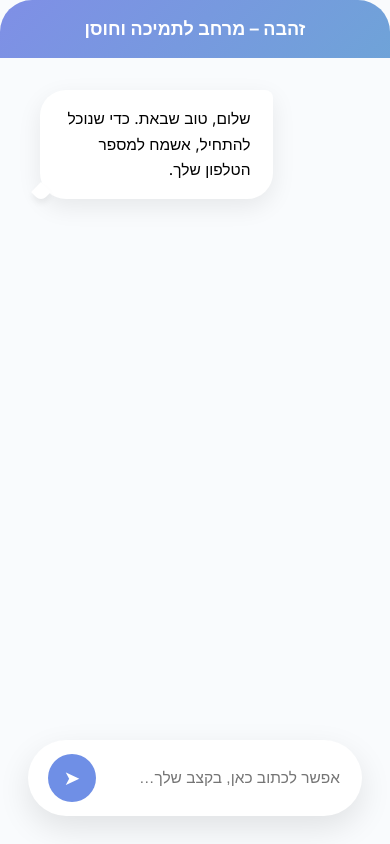
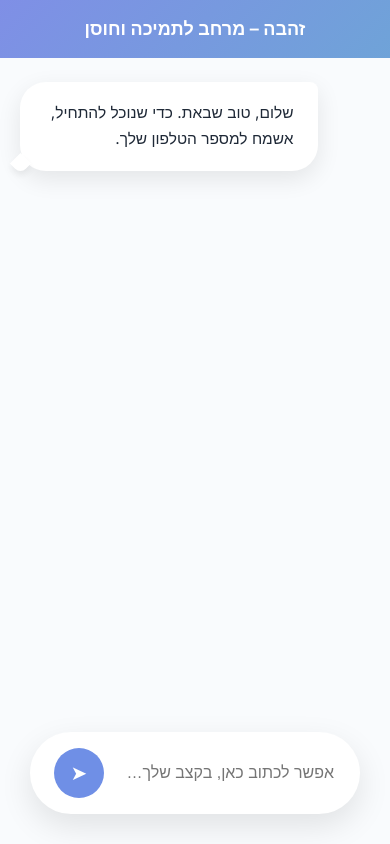
Before and after one commit to inaama8888/AI-agent-for-healthcare-, a React (Create React App) app in the folder client/: page / in a window 390 px wide. Built offline with nearby package versions, Linux system fonts and the light colour scheme.

Commit message:
css fix צםרק לחי ליעעח JHG

```diff
--- a/client/src/styles/Chat.css
+++ b/client/src/styles/Chat.css
@@ -1,6 +1,5 @@
 /* =================================================
-   ZAHAVA CHAT – EXACTLY LIKE PERFECT LOCAL
-   Full width, full height, clean & modern
+   ZAHAVA CHAT – FINAL CSS (רחב ומושלם כמו הלוקלי)
    ================================================= */
 
 /* ===== Variables ===== */
@@ -13,41 +12,42 @@
   --bot-bg: #ffffff;
   --user-bg: #e7efff;
 
+  --text-main: #1f2937;
+  --text-muted: #6b7280;
+
   --accent: #6f8fe6;
 
   --radius-xl: 26px;
   --radius-sm: 8px;
 }
 
-/* ===== Global Reset ===== */
+/* ===== Global Reset & RTL ===== */
 *, *::before, *::after {
   box-sizing: border-box;
 }
 
-html, body, #root {
+html {
+  direction: rtl;
+  height: 100%;
+}
+
+body, #root {
   height: 100%;
   margin: 0;
   padding: 0;
-}
-
-html {
-  direction: rtl;
-}
-
-body {
-  margin: 0;
   font-family: "Inter", system-ui, -apple-system, "Segoe UI", Arial, sans-serif;
   background: var(--bg-app);
+  color: var(--text-main);
   -webkit-font-smoothing: antialiased;
   -moz-osx-font-smoothing: grayscale;
 }
 
-/* ===== App shell – Full screen ===== */
+/* ===== App shell – מרווח קטן מאוד כדי שיהיה רחב ===== */
 .app-shell {
   height: 100vh;
   height: 100dvh;
   width: 100vw;
-  padding: 12px;                    /* מרווח קטן מסביב – בדיוק כמו בלוקלי המושלם */
+  padding: 12px;                     /* מרווח קטן ונעים מסביב – בדיוק כמו בלוקלי */
   margin: 0;
   background: var(--bg-app);
   display: flex;
@@ -55,43 +55,25 @@ body {
   align-items: center;
 }
 
-/* ===== Chat container – Wide and tall like perfect local ===== */
+/* ===== Chat container – רחב מקסימום כמו בלוקלי ===== */
 .chat-container {
-  width: 100%;
-  max-width: 1600px;                /* רחב מאוד – כמעט כל המסך */
+  width: 100%;                       /* 100% רוחב */
+  max-width: none !important;        /* מבטל כל הגבלה ישנה */
   height: 100%;
   max-height: 100dvh;
   background: var(--bg-canvas);
   border-radius: 32px;
-  box-shadow: 0 20px 60px rgba(0, 0, 0, 0.12);
+  box-shadow: 0 30px 80px rgba(0, 0, 0, 0.15), 0 10px 30px rgba(0, 0, 0, 0.08);
   display: flex;
   flex-direction: column;
   overflow: hidden;
-}
-
-/* Mobile – full screen, no radius, no shadow */
-@media (max-width: 768px) {
-  .app-shell {
-    padding: 0;
-  }
-
-  .chat-container {
-    border-radius: 0;
-    box-shadow: none;
-    height: 100vh;
-    height: 100dvh;
-  }
-
-  .chat-header {
-    border-radius: 0;
-  }
 }
 
 /* ===== Header ===== */
 .chat-header {
   background: var(--header-gradient);
   color: #ffffff;
-  padding: 18px 28px;
+  padding: 18px 32px;
   text-align: center;
   font-size: 18px;
   font-weight: 600;
@@ -101,7 +83,7 @@ body {
 /* ===== Messages area ===== */
 .messages {
   flex: 1;
-  padding: 32px 40px;               /* מרווחים נדיבים – בדיוק כמו בלוקלי */
+  padding: 30px 40px;
   overflow-y: auto;
   display: flex;
   flex-direction: column;
@@ -112,19 +94,20 @@ body {
 /* ===== Message base ===== */
 .message {
   max-width: 75%;
-  padding: 16px 22px;
+  padding: 18px 24px;
   border-radius: var(--radius-xl);
   font-size: 15.5px;
-  line-height: 1.65;
+  line-height: 1.7;
   position: relative;
-  box-shadow: 0 8px 24px rgba(0,0,0,0.08);
-  animation: fadeUp 0.3s ease-out;
+  box-shadow: 0 8px 24px rgba(0,0,0,0.09);
+  animation: fadeUp 0.3s ease;
 }
 
-/* Bot message – left */
+/* Bot message (שמאל ב-RTL) */
 .message.bot {
   align-self: end;
   margin-inline-start: auto;
+  margin-inline-end: 0;
   background: var(--bot-bg);
   border-top-right-radius: var(--radius-sm);
 }
@@ -133,18 +116,19 @@ body {
   content: "";
   position: absolute;
   bottom: 0;
-  left: -6px;
-  width: 14px;
-  height: 14px;
+  left: -7px;
+  width: 15px;
+  height: 15px;
   background: var(--bot-bg);
   border-bottom-right-radius: 50%;
   transform: rotate(45deg);
   box-shadow: 3px 3px 6px rgba(0,0,0,0.06);
 }
 
-/* User message – right */
+/* User message (ימין ב-RTL) */
 .message.user {
   align-self: start;
+  margin-inline-start: 0;
   margin-inline-end: auto;
   background: var(--user-bg);
   border-top-left-radius: var(--radius-sm);
@@ -154,26 +138,26 @@ body {
   content: "";
   position: absolute;
   bottom: 0;
-  right: -6px;
-  width: 14px;
-  height: 14px;
+  right: -7px;
+  width: 15px;
+  height: 15px;
   background: var(--user-bg);
   border-bottom-left-radius: 50%;
   transform: rotate(-45deg);
   box-shadow: -3px 3px 6px rgba(0,0,0,0.06);
 }
 
-/* ===== Input ===== */
+/* ===== Input box ===== */
 .input-box {
-  padding: 20px 28px 28px;
+  padding: 20px 30px 30px;
 }
 
 .input-inner {
   display: flex;
-  gap: 14px;
+  gap: 16px;
   background: #ffffff;
   border-radius: 999px;
-  padding: 14px 20px;
+  padding: 16px 24px;
   box-shadow: 0 12px 32px rgba(0, 0, 0, 0.1);
 }
 
@@ -181,25 +165,24 @@ body {
   flex: 1;
   border: none;
   outline: none;
-  font-size: 15.5px;
+  font-size: 16px;
   background: transparent;
 }
 
 .send-btn {
-  width: 48px;
-  height: 48px;
+  width: 50px;
+  height: 50px;
   border-radius: 50%;
   background: var(--accent);
   color: white;
   border: none;
   font-size: 20px;
   cursor: pointer;
-  transition: all 0.2s ease;
+  transition: transform 0.2s ease;
 }
 
 .send-btn:hover {
   transform: scale(1.08);
-  box-shadow: 0 8px 20px rgba(0,0,0,0.2);
 }
 
 /* ===== Animation ===== */
@@ -207,3 +190,24 @@ body {
   from { opacity: 0; transform: translateY(10px); }
   to   { opacity: 1; transform: none; }
 }
+
+/* ===== Mobile ===== */
+@media (max-width: 768px) {
+  .app-shell {
+    padding: 0;
+  }
+  .chat-container {
+    border-radius: 0;
+    box-shadow: none;
+  }
+  .chat-header {
+    border-radius: 0;
+  }
+  .messages {
+    padding: 24px 20px;
+    gap: 20px;
+  }
+  .message {
+    max-width: 85%;
+  }
+}
```
Also changed, not shown: 6 other files (tests, documents, lock files or other folders).
